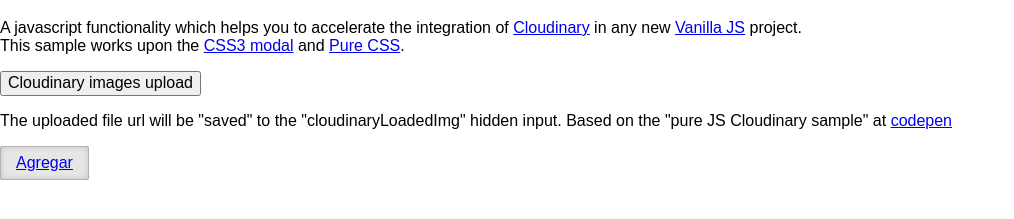
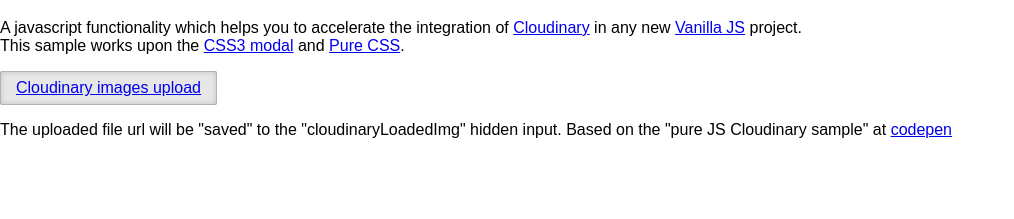
Before and after one commit to aldaca15/ModalCSS-Cloudinary-upload, a plain HTML site: page index.html in a window 1280 px wide. Shown: the part 61-280 px from the top of the page, without its empty margins (0-1014 px from the left). Drawn offline with nearby package versions, Linux system fonts and the light colour scheme.

Commit message:
Typos detected
Some typos were detected and fixed

```diff
--- a/index.html
+++ b/index.html
@@ -25,14 +25,11 @@
 		A javascript functionality which helps you to accelerate the integration of <a href="https://cloudinary.com/solutions/image_management" target="_blank">Cloudinary</a> in any new <a href="https://en.wikipedia.org/wiki/JavaScript" target="_blank">Vanilla JS</a> project.<br>
 		This sample works upon the <a href="https://github.com/cameronbaney/CSS3-Modal" target="_blank">CSS3 modal</a> and <a href="https://purecss.io/" target="_blank">Pure CSS</a>.
 	</p>
-	<button type="button" class="btn btn-md btn-primary" onclick='cloudinaryModal("Image upload", "Cancel", "Upload multiple files using the select button or by doing drag and drop within the dashed area.", "Select");'>
-		Cloudinary images upload
-	</button>
+	<button class="pure-button pure-button-active"><a id="" class="" href="#modalCloudinary" target="_top">Cloudinary images upload</a></button>
 	<p class="lead">
 		The uploaded file url will be "saved" to the "cloudinaryLoadedImg" hidden input. Based on the "pure JS Cloudinary sample" at <a href="https://codepen.io/team/Cloudinary/pen/QgpyOK" target="_blank">codepen</a>
 	</p>
 
-	<button class="pure-button pure-button-active"><a id="" class="" href="#modalCloudinary" target="_top">Agregar</a></button>
 	<input type="hidden" id="cloudinaryLoadedImg">
 
 	<div id="modalCloudinary" class="">
```
